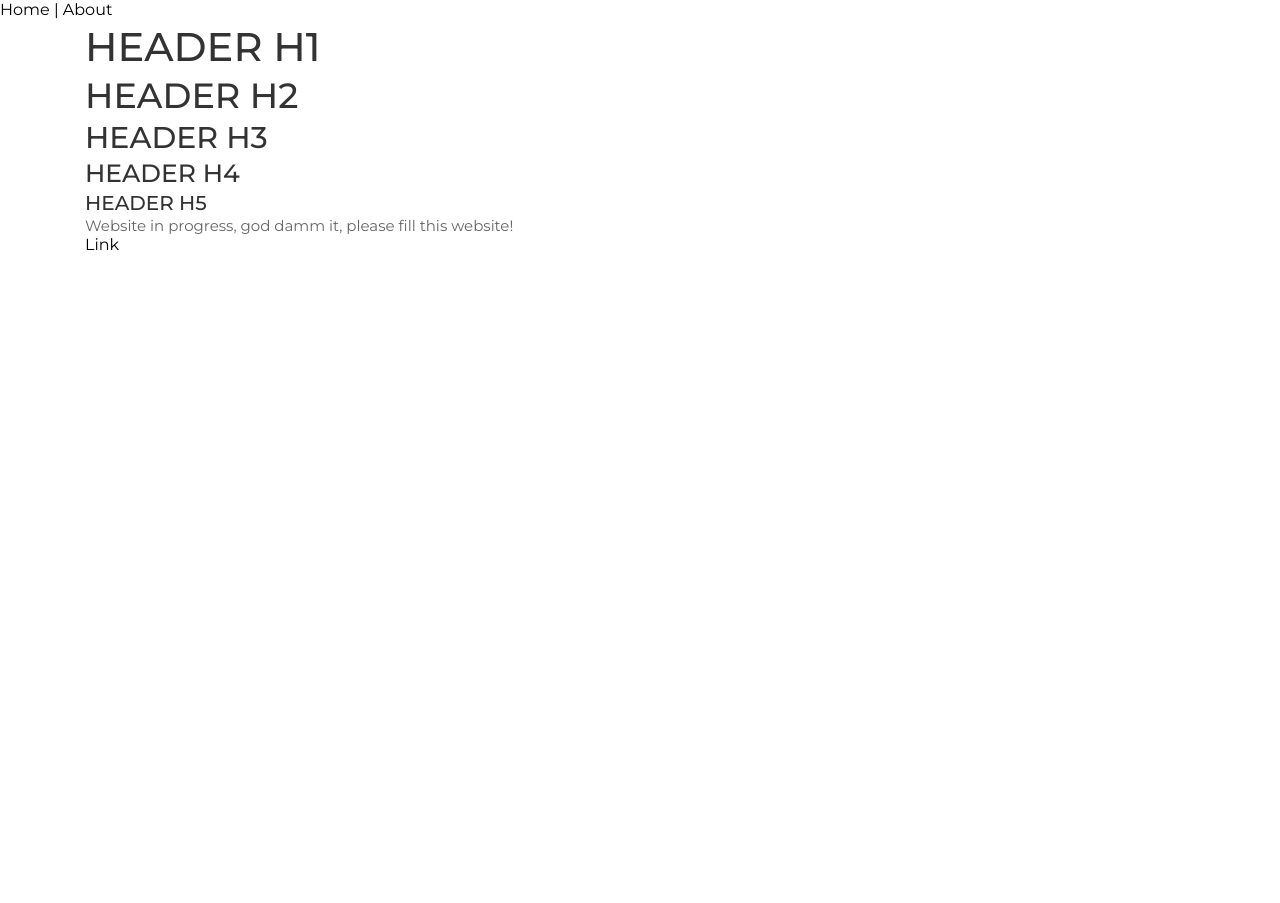
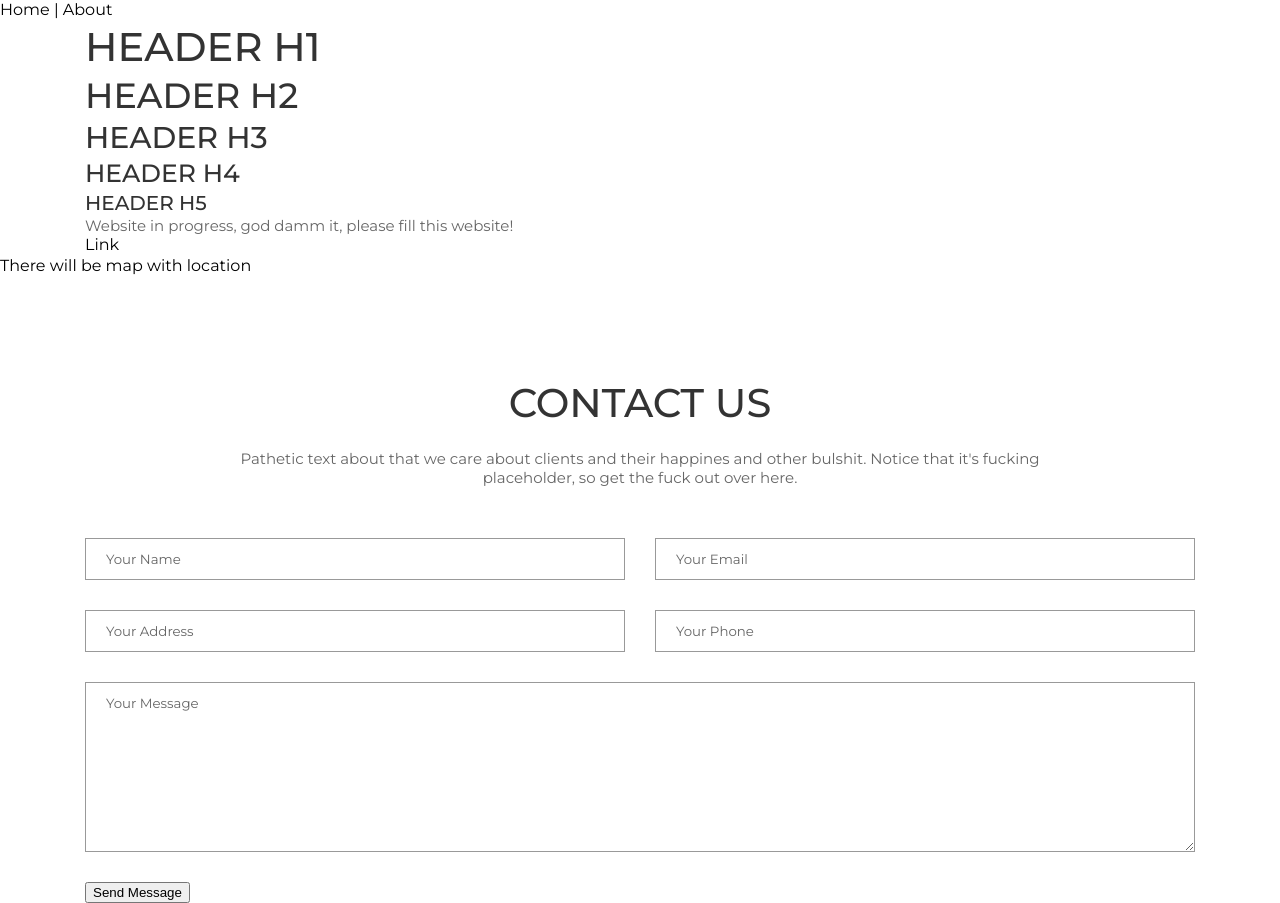
Before and after one commit to Radek-Wawrzyk/Vue-Shop, a Vue app: page /contact in a window 1280 px wide. Before the commit the page ends 800 px from the top, so only its background shows below. Built offline with nearby package versions, Linux system fonts and the light colour scheme.

Commit message:
Add - Contact component & forms SCSS file
Add global basic styles for forms and start doing Contact page.

```diff
--- a/src/Components/Contact.vue
+++ b/src/Components/Contact.vue
@@ -0,0 +1,84 @@
+<template>
+  <section id="contact">
+    <div class="contact-map">
+      There will be map with location
+    </div>
+    <div class="container">
+      <div class="row justify-content-center">
+        <div class="col-md-9">
+          <header class="contact-header">
+            <h1 class="contact-title">Contact us</h1>
+            <p class="contact-description">
+              Pathetic text about that we care about clients and their happines and other bulshit.
+              Notice that it's fucking placeholder, so get the fuck out over here.
+            </p>
+          </header>
+        </div>
+      </div>
+      <form class="contact-form">
+        <div class="row">
+          <div class="col-md-6">
+            <input type="text" placeholder="Your Name" v-model="fields.name">
+            <p>{{errors.name}}</p>
+          </div>
+          <div class="col-md-6">
+            <input type="email" placeholder="Your Email" v-model="fields.email">
+          </div>
+          <div class="col-md-6">
+            <input type="text" placeholder="Your Address" v-model="fields.address">
+          </div>
+          <div class="col-md-6">
+            <input type="text" placeholder="Your Phone" v-model="fields.phone">
+          </div>
+          <div class="col-md-12">
+            <textarea placeholder="Your Message" rows="9" v-model="fields.message"></textarea>
+          </div>
+          <div class="col-md-12">
+            <button type="submit" @click="formValidate" >Send Message</button>
+          </div>
+        </div>
+      </form>
+    </div>
+  </section>
+</template>
+
+<script>
+
+export default {
+  name: "Contact",
+  data() {
+    return {
+      fields: {
+        name: "",
+        email: "",
+        address: "",
+        phone: "",
+        message: ""
+      },
+      errors: {
+        name: "",
+        email: "",
+        address: "",
+        phone: "",
+        message: ""
+      }
+    }
+  },
+  methods: {
+    formValidate(event) {
+      event.preventDefault();
+      console.log(this.fields);
+
+      /*It's gonna be in html code -> */this.fields.name.length >= 1 ? this.errors.name = "" : this.errors.name = "Please fill Name";
+
+    }
+  }
+}
+
+</script>
+
+<style lang="scss">
+
+@import "../Styles/Components/contact";
+
+</style>
--- /dev/null
+++ b/src/Styles/Components/contact.scss
@@ -0,0 +1,7 @@
+.contact-header {
+  margin: 100px 0 50px 0;
+  text-align: center;
+}
+.contact-title {
+  margin: 0 0 20px 0;
+}
--- /dev/null
+++ b/src/Styles/Components/forms.scss
@@ -0,0 +1,19 @@
+input,textarea,select {
+  display: block;
+  width: 100%;
+  padding: 12px 20px;
+  margin: 0 0 30px 0;
+  border: 1px solid $greyLight;
+  transition: border 0.25s;
+  font-family: 'Montserrat', sans-serif;
+  &:focus {
+    outline: none;
+    border-color: $gold;
+  }
+  &::placeholder {
+    color: $greyMedium;
+  }
+}
+textarea {
+  resize: vertical;
+}
--- a/src/Styles/main.scss
+++ b/src/Styles/main.scss
@@ -3,3 +3,6 @@
 
 //Typography
 @import "./Components/typography";
+
+//Forms
+@import "./Components/forms";
```
